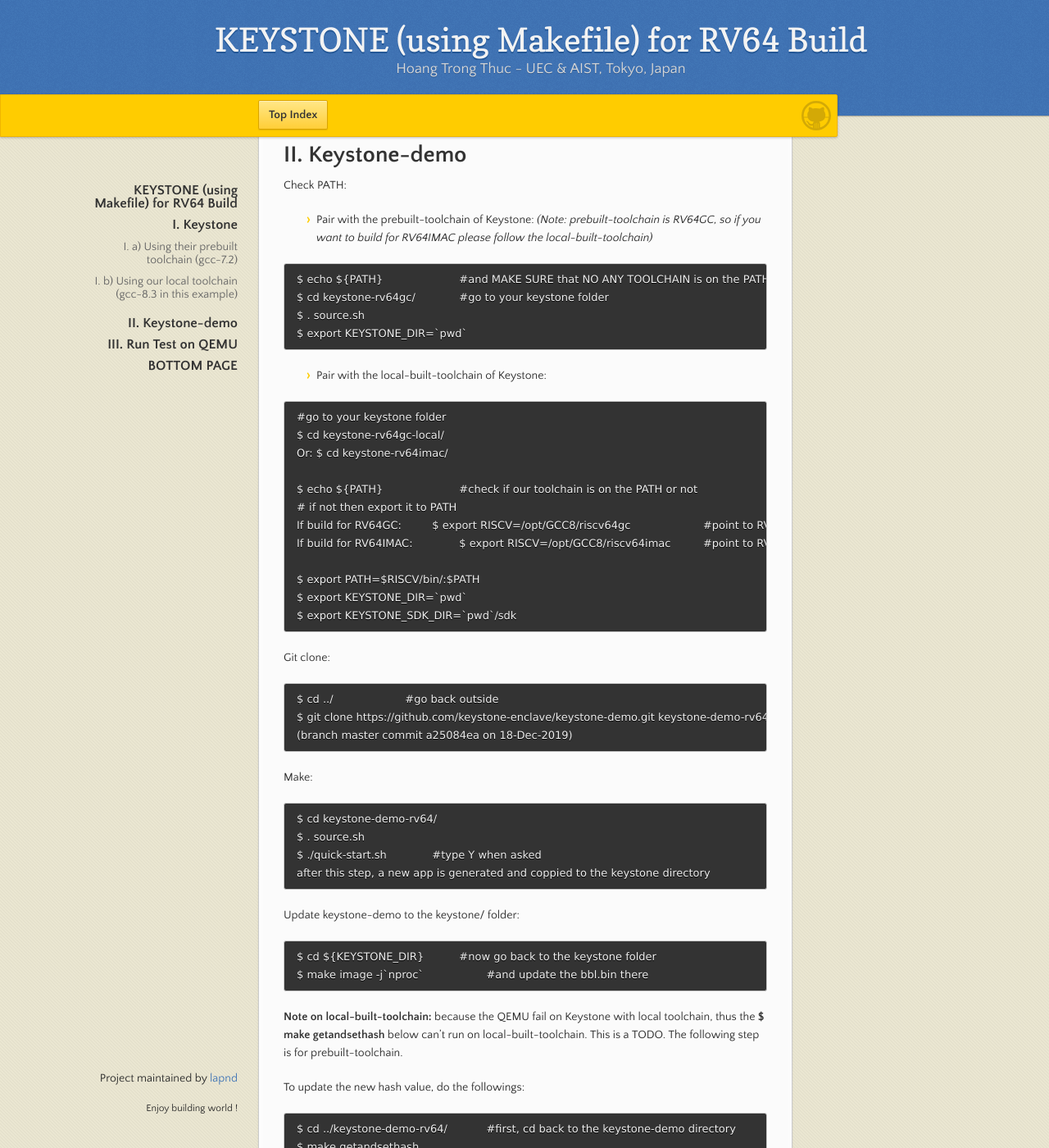
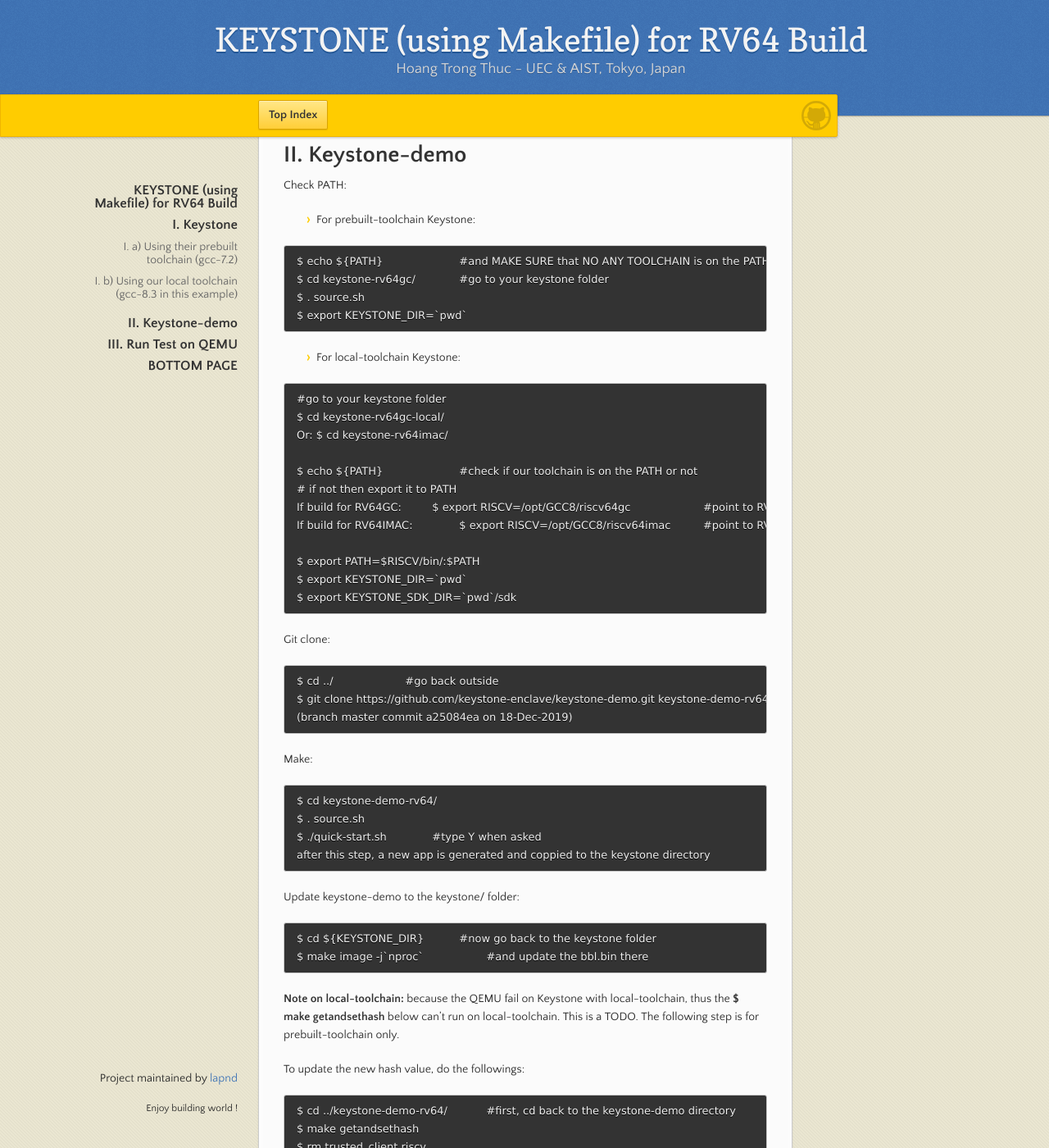
Before and after one commit to lapnd/httdes.github.io, a Jekyll site: the page built from keystone-makefile-64.md, in a window 1280 px wide and 1400 px high, scrolled down 1864 px. Shown: the whole window at 82% size. Built offline with Jekyll 4.4.1, drawn with Linux system fonts in a browser that asks for light colours; our own code applies the rules of GitHub Pages for plain Markdown files; some of the changed text lies outside the part shown.

Commit message:
Update keystone-makefile-64.md

````diff
--- a/keystone-makefile-64.md
+++ b/keystone-makefile-64.md
@@ -10,7 +10,7 @@ layout : default
 
 ## I. a) Using their prebuilt toolchain (gcc-7.2)
 
-*Note: because their prebuilt toolchain is RV64GC, so for the RV64IMAC build please follow the guide in [I. b) Using our local toolchain](#i-b-using-our-local-toolchain-gcc-83-in-this-example).*
+*Note: because their prebuilt toolchain is RV64GC, so for the RV64IMAC-build please follow the guide in [I. b) Using our local toolchain](#i-b-using-our-local-toolchain-gcc-83-in-this-example).*
 
 Git clone:
 ```
@@ -92,7 +92,7 @@ $ make image -j`nproc`		#after this, a bbl.bin file is generated in hifive-work/
 # II. Keystone-demo
 
 Check PATH:
-- Pair with the prebuilt-toolchain of Keystone: *(Note: prebuilt-toolchain is RV64GC, so if you want to build for RV64IMAC please follow the local-built-toolchain)*
+- For prebuilt-toolchain Keystone:
 
 ```
 $ echo ${PATH}			#and MAKE SURE that NO ANY TOOLCHAIN is on the PATH
@@ -101,7 +101,7 @@ $ . source.sh
 $ export KEYSTONE_DIR=`pwd`
 ```
 
-- Pair with the local-built-toolchain of Keystone:
+- For local-toolchain Keystone:
 
 ```
 #go to your keystone folder
@@ -139,7 +139,7 @@ $ cd ${KEYSTONE_DIR}		#now go back to the keystone folder
 $ make image -j`nproc`			#and update the bbl.bin there
 ```
 
-**Note on local-built-toolchain:** because the QEMU fail on Keystone with local toolchain, thus the **$ make getandsethash** below can't run on local-built-toolchain. This is a TODO. The following step is for prebuilt-toolchain.
+**Note on local-toolchain:** because the QEMU fail on Keystone with local-toolchain, thus the **$ make getandsethash** below can't run on local-toolchain. This is a TODO. The following step is for prebuilt-toolchain only.
 
 To update the new hash value, do the followings:
 ```
@@ -156,9 +156,7 @@ $ make image -j`nproc`			#and update the bbl.bin there
 
 # III. Run Test on QEMU
 
-*Note: using local toolchain cause trouble on running QEMU, but totally fine with FPGA.*
-
-Running QEMU on Keystone with local toolchain is a TODO.
+*Note: Keystone with local-toolchain has trouble on running QEMU (but totally fine with FPGA), so this is for prebuilt-toolchain only.*
 
 ```
 $ cd <keystone folder>			#go to your keystone folder
````
